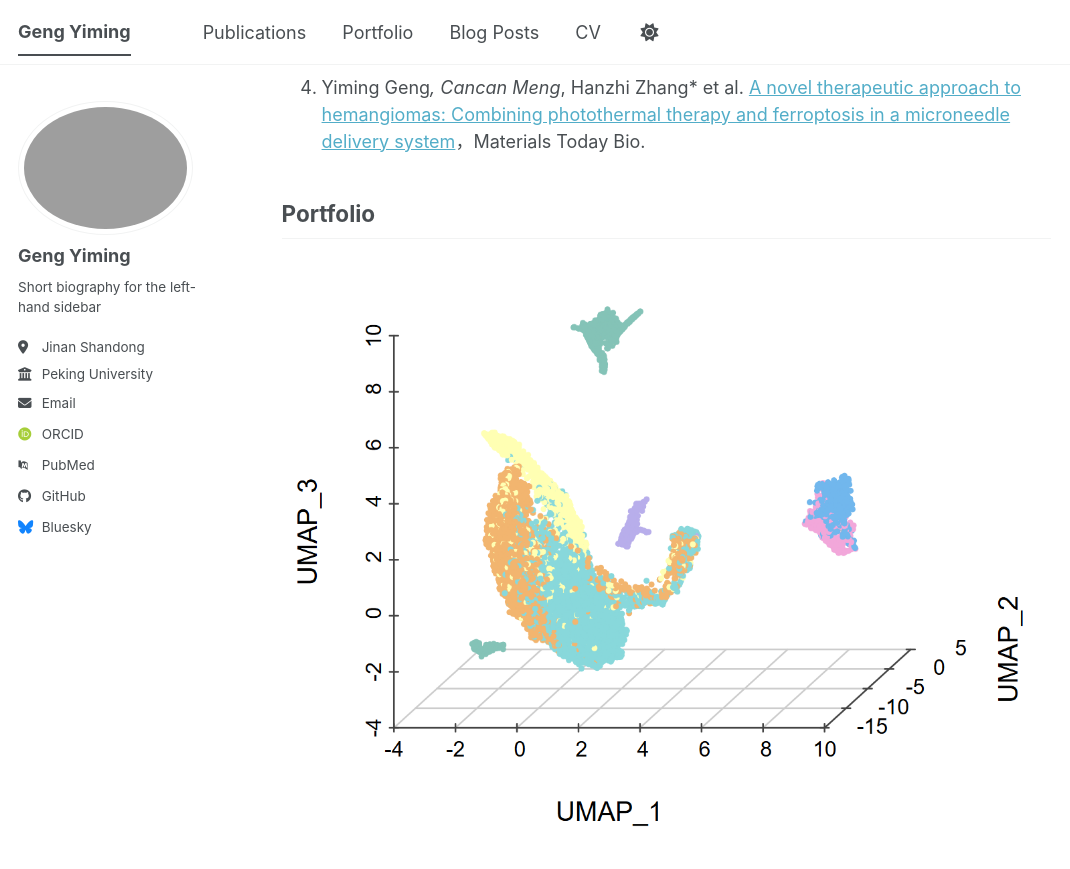
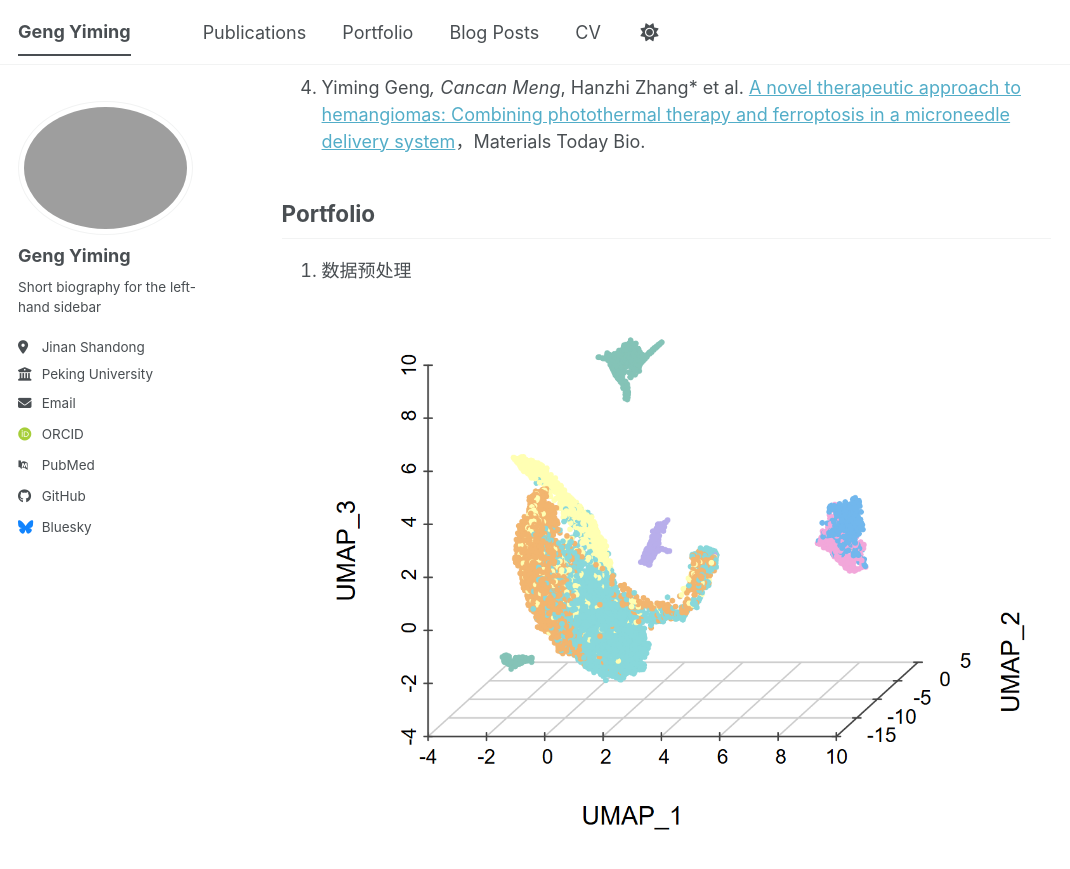
Before and after one commit to GENGYIM/GENGYIM.github.io, a Jekyll site: the page built from _pages/about.md, in a window 1280 px wide and 900 px high, scrolled down 981 px. Shown: the top 869 px of the window, without its empty margins (0-1070 px from the left). Built offline with Jekyll 4.4.1, drawn with Linux system fonts in a browser that asks for light colours; some web fonts are replaced; a script bundle is joined from its source files by our own code; library files that are not in the unit come from our copies.

Commit message:
Update about.md

```diff
--- a/_pages/about.md
+++ b/_pages/about.md
@@ -26,4 +26,5 @@ The construction of various nanodrug delivery systems and their applications in
 4. Yiming Geng*, Cancan Meng*, Hanzhi Zhang* et al. [A novel therapeutic approach to hemangiomas: Combining photothermal therapy and ferroptosis in a microneedle delivery system](https://www.sciencedirect.com/science/article/pii/S2590006425003072)，Materials Today Bio.
 
 ## Portfolio
-![项目详情图](/images/屏幕截图 2026-01-17 100352.png "AI 心电图分析项目演示图")
+1. 数据预处理
+![项目详情图](/images/屏幕截图 2026-01-17 100352.png){: style="width: 80%; max-width: 600px}
```
